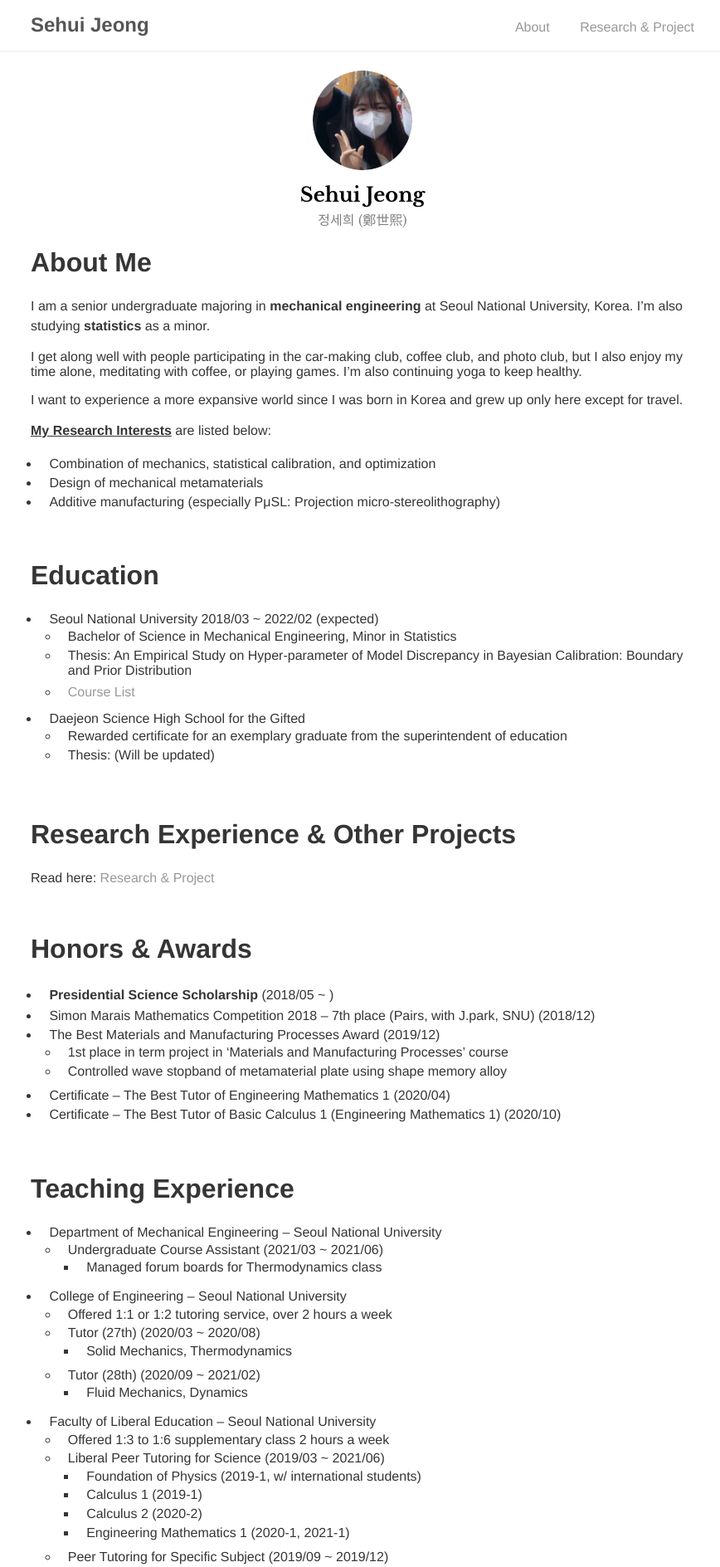
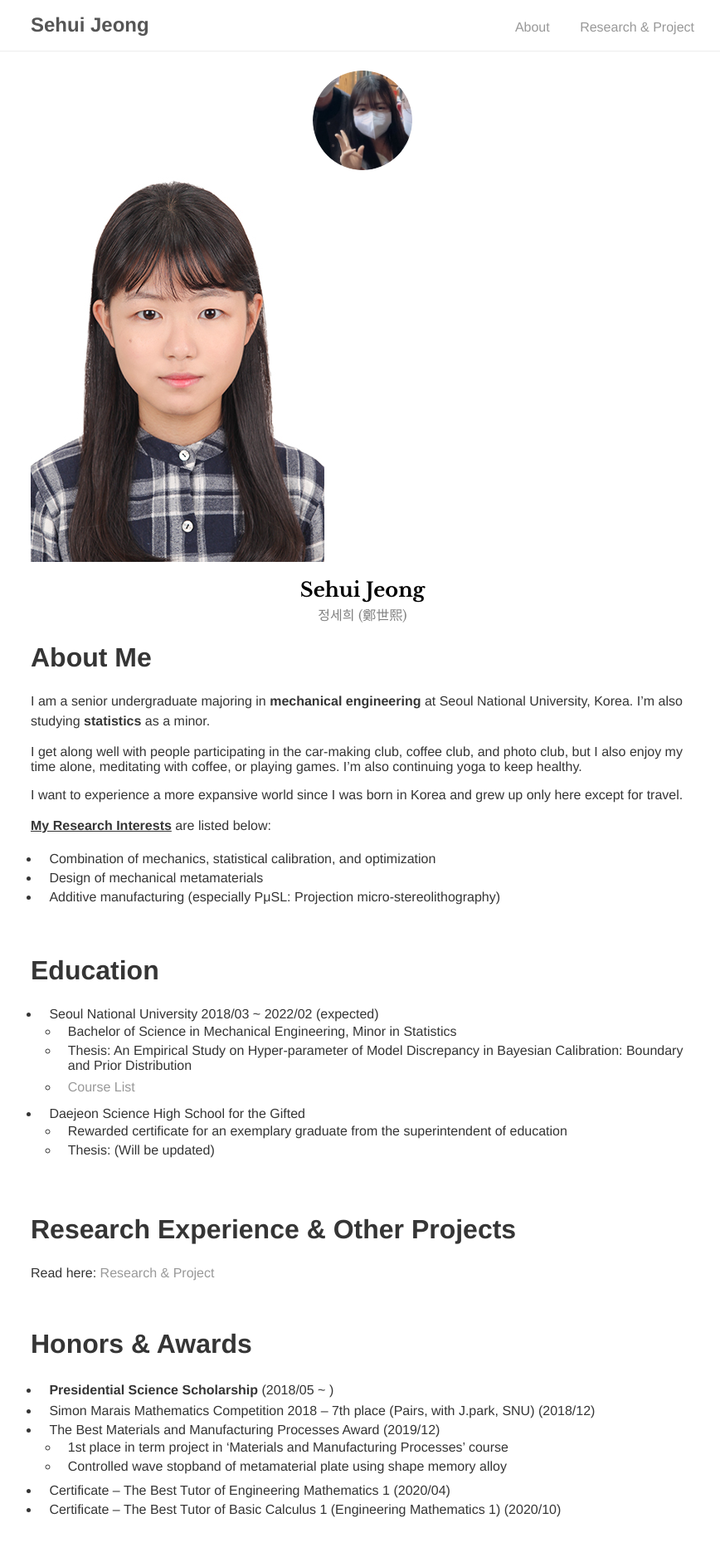
Before and after one commit to tpgml2612/CV, a Jekyll site: the page built from index.md, in a window 1280 px wide. Shown: the top 1888 px of the page at 83% size, without its empty margins (203-1071 px from the left). Built offline with Jekyll 4.4.1, drawn with Linux system fonts in a browser that asks for light colours; our own code applies the rules of GitHub Pages for plain Markdown files.

Commit message:
add profile2

```diff
--- a/_config.yml
+++ b/_config.yml
@@ -10,6 +10,7 @@ author:
   desc: 정세희 (鄭世熙)
   email: tpgml2612@snu.ac.kr
   selfie: assets/img/profile.jpg
+  selfie2: assets/img/profile2.jpg
 
 # social
 social:
@@ -19,7 +20,7 @@ social:
   dribbble:
   facebook:
   flickr:
-  github: tpgml2612
+  github:
   google_plus:
   instagram: say_jjeong
   keybase:
--- a/_layouts/about.html
+++ b/_layouts/about.html
@@ -5,6 +5,7 @@ layout: base
 <div class="about">
   <div class="profile">
     <img class="selfie" alt="{{ site.author.name }}" src="{{ site.author.selfie }}" />
+    <img class="selfie2" alt="{{ site.author.name }}" src="{{ site.author.selfie2 }}" />
     <div class="info">
       <div class="title">{{ site.author.name }}</div>
       <div class="description">{{ site.author.desc }}</div>
```
Also changed, not shown: assets/img/profile2.jpg (added).
